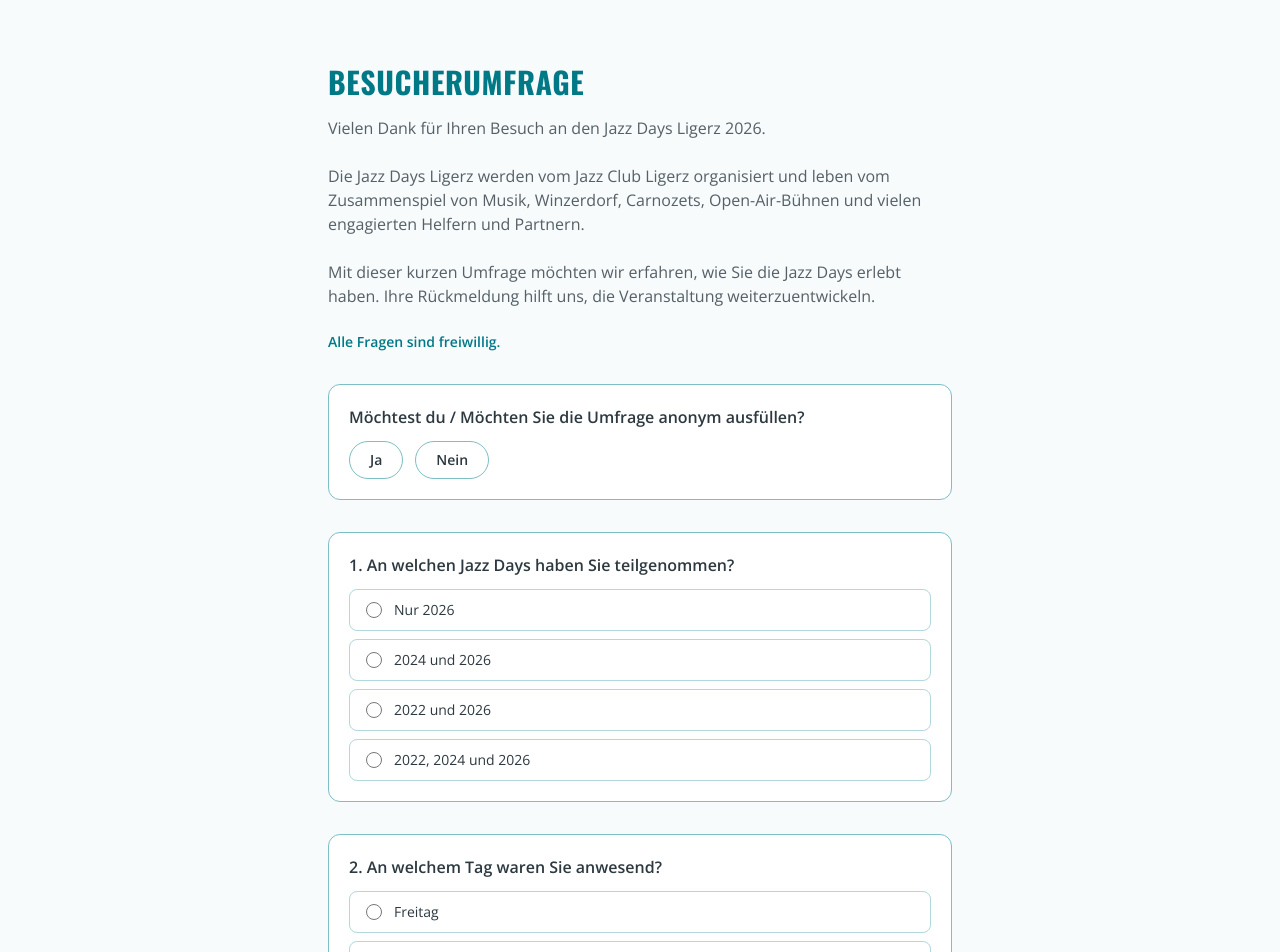
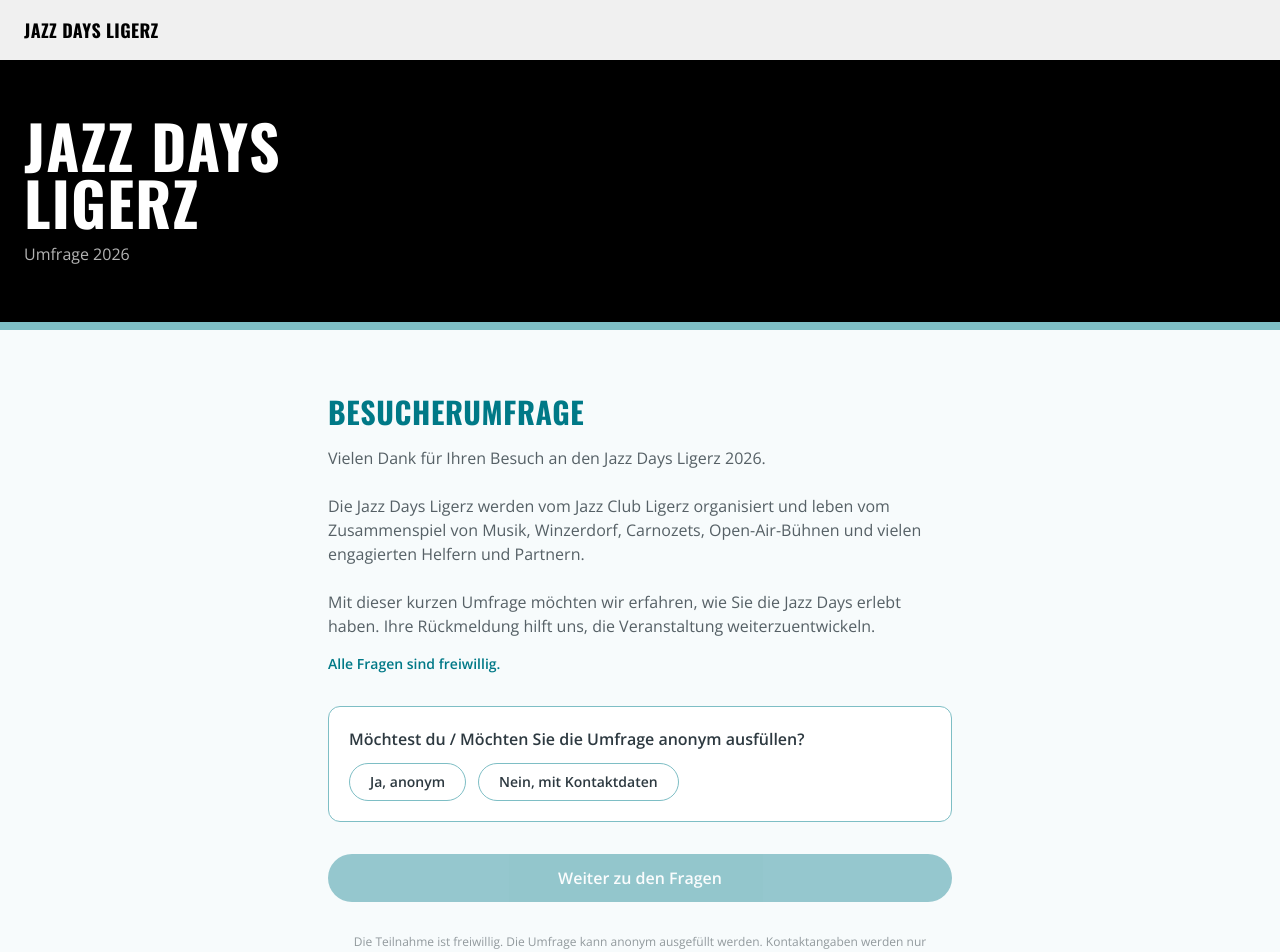
Before and after one commit to Bfluecki/jazz-days-survey-2026, a Next.js app: page /survey/besucher in a window 1280 px wide. Shown: the top 952 px of the page. Built offline with nearby package versions, Linux system fonts and the light colour scheme.

Commit message:
Jazz Days CD: schwarzer Header mit Branding, Anonym-Auswahl als eigener Startbildschirm

```diff
--- /dev/null
+++ b/app/components/Header.tsx
@@ -0,0 +1,24 @@
+import Link from "next/link";
+
+export default function Header() {
+  return (
+    <header>
+      <div className="bg-[#f0f0f0] px-6 py-4">
+        <Link href="/" className="font-heading text-lg font-bold text-black tracking-tight">
+          Jazz Days Ligerz
+        </Link>
+      </div>
+      <div className="bg-black px-6 py-10 sm:py-14">
+        <h1 className="font-heading text-4xl sm:text-6xl font-bold leading-[0.95] text-white">
+          Jazz Days
+          <br />
+          Ligerz
+        </h1>
+        <p className="mt-3 text-sm sm:text-base text-white/70 normal-case tracking-normal font-body">
+          Umfrage 2026
+        </p>
+      </div>
+      <div className="h-2 bg-jazz-teal-pale" />
+    </header>
+  );
+}
--- a/app/layout.tsx
+++ b/app/layout.tsx
@@ -1,6 +1,7 @@
 import type { Metadata } from "next";
 import { Oswald, Open_Sans } from "next/font/google";
 import "./globals.css";
+import Header from "./components/Header";
 
 const oswald = Oswald({
   variable: "--font-oswald",
@@ -25,7 +26,10 @@
 }>) {
   return (
     <html lang="de" className={`${oswald.variable} ${openSans.variable} h-full antialiased`}>
-      <body className="min-h-full flex flex-col bg-background text-foreground">{children}</body>
+      <body className="min-h-full flex flex-col bg-background text-foreground">
+        <Header />
+        {children}
+      </body>
     </html>
   );
 }
--- a/app/page.tsx
+++ b/app/page.tsx
@@ -12,11 +12,8 @@
   return (
     <div className="flex flex-col flex-1 items-center bg-background">
       <main className="flex flex-1 w-full max-w-2xl flex-col items-center px-6 py-12 sm:py-20">
-        <h1 className="text-3xl sm:text-4xl font-bold text-jazz-teal text-center mb-2">
-          Jazz Days Ligerz 2026
-        </h1>
-        <h2 className="text-lg sm:text-xl font-medium text-foreground/70 text-center mb-8 normal-case tracking-normal">
-          Umfrage
+        <h2 className="text-lg sm:text-xl font-medium text-foreground/70 text-center mb-8 normal-case tracking-normal mt-8">
+          Welche Umfrage möchtest du ausfüllen?
         </h2>
 
         <p className="text-center text-foreground/80 mb-10 max-w-md">
--- a/app/survey/[category]/SurveyForm.tsx
+++ b/app/survey/[category]/SurveyForm.tsx
@@ -152,6 +152,7 @@
 
 export default function SurveyForm({ survey }: { survey: SurveyConfig }) {
   const router = useRouter();
+  const [step, setStep] = useState<"intro" | "form">("intro");
   const [anonymous, setAnonymous] = useState<boolean | null>(null);
   const [name, setName] = useState("");
   const [email, setEmail] = useState("");
@@ -188,17 +189,27 @@
     }
   }
 
+  if (step === "intro") {
     return (
-    <form onSubmit={handleSubmit} className="flex flex-col gap-8">
-      {/* Anonymous toggle */}
+      <div className="flex flex-col gap-8">
+        <div>
+          <h2 className="text-2xl sm:text-3xl font-bold text-jazz-teal mb-4">{survey.title}</h2>
+          <div className="text-sm sm:text-base text-foreground/80 whitespace-pre-line mb-4 normal-case tracking-normal font-body">
+            {survey.intro}
+          </div>
+          <p className="text-sm font-semibold text-jazz-teal normal-case tracking-normal">
+            Alle Fragen sind freiwillig.
+          </p>
+        </div>
+
         <section className="rounded-xl border border-jazz-teal-pale bg-white p-5">
           <p className="font-semibold mb-3 normal-case tracking-normal">
             Möchtest du / Möchten Sie die Umfrage anonym ausfüllen?
           </p>
           <div className="flex gap-3">
             {[
-            { label: "Ja", val: true },
-            { label: "Nein", val: false },
+              { label: "Ja, anonym", val: true },
+              { label: "Nein, mit Kontaktdaten", val: false },
             ].map((opt) => (
               <button
                 type="button"
@@ -249,6 +260,28 @@
           )}
         </section>
 
+        <button
+          type="button"
+          disabled={anonymous === null}
+          onClick={() => setStep("form")}
+          className="w-full rounded-full bg-jazz-teal text-white font-semibold py-3 hover:bg-jazz-teal/90 transition disabled:opacity-40"
+        >
+          Weiter zu den Fragen
+        </button>
+
+        <p className="text-xs text-foreground/50 text-center normal-case tracking-normal">
+          Die Teilnahme ist freiwillig. Die Umfrage kann anonym ausgefüllt werden.
+          Kontaktangaben werden nur verwendet, falls Rückfragen nötig sind oder wenn Sie
+          ausdrücklich kontaktiert werden möchten.
+        </p>
+      </div>
+    );
+  }
+
+  return (
+    <form onSubmit={handleSubmit} className="flex flex-col gap-8">
+      <h2 className="text-2xl sm:text-3xl font-bold text-jazz-teal">{survey.title}</h2>
+
       {/* Questions */}
       {survey.questions.map((q, i) => (
         <section key={q.id} className="rounded-xl border border-jazz-teal-pale bg-white p-5">
--- a/app/survey/[category]/page.tsx
+++ b/app/survey/[category]/page.tsx
@@ -18,14 +18,6 @@
   return (
     <div className="flex flex-col flex-1 items-center bg-background">
       <main className="flex flex-1 w-full max-w-2xl flex-col px-6 py-10 sm:py-16">
-        <h1 className="text-2xl sm:text-3xl font-bold text-jazz-teal mb-4">{survey.title}</h1>
-        <div className="text-sm sm:text-base text-foreground/80 whitespace-pre-line mb-6 normal-case tracking-normal font-body">
-          {survey.intro}
-        </div>
-        <p className="text-sm font-semibold text-jazz-teal mb-8 normal-case tracking-normal">
-          Alle Fragen sind freiwillig.
-        </p>
-
         <SurveyForm survey={survey} />
       </main>
     </div>
```
Lines whose indentation alone changed are shown as unchanged.
